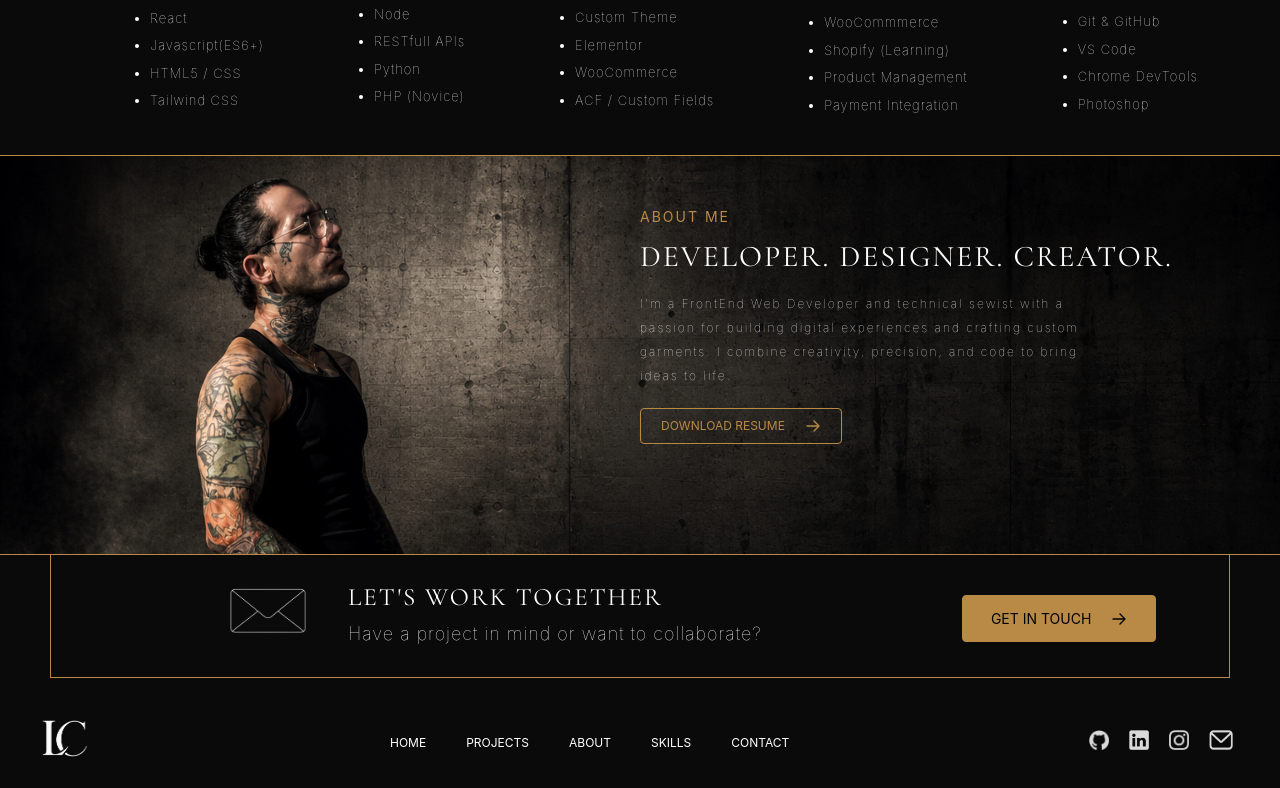
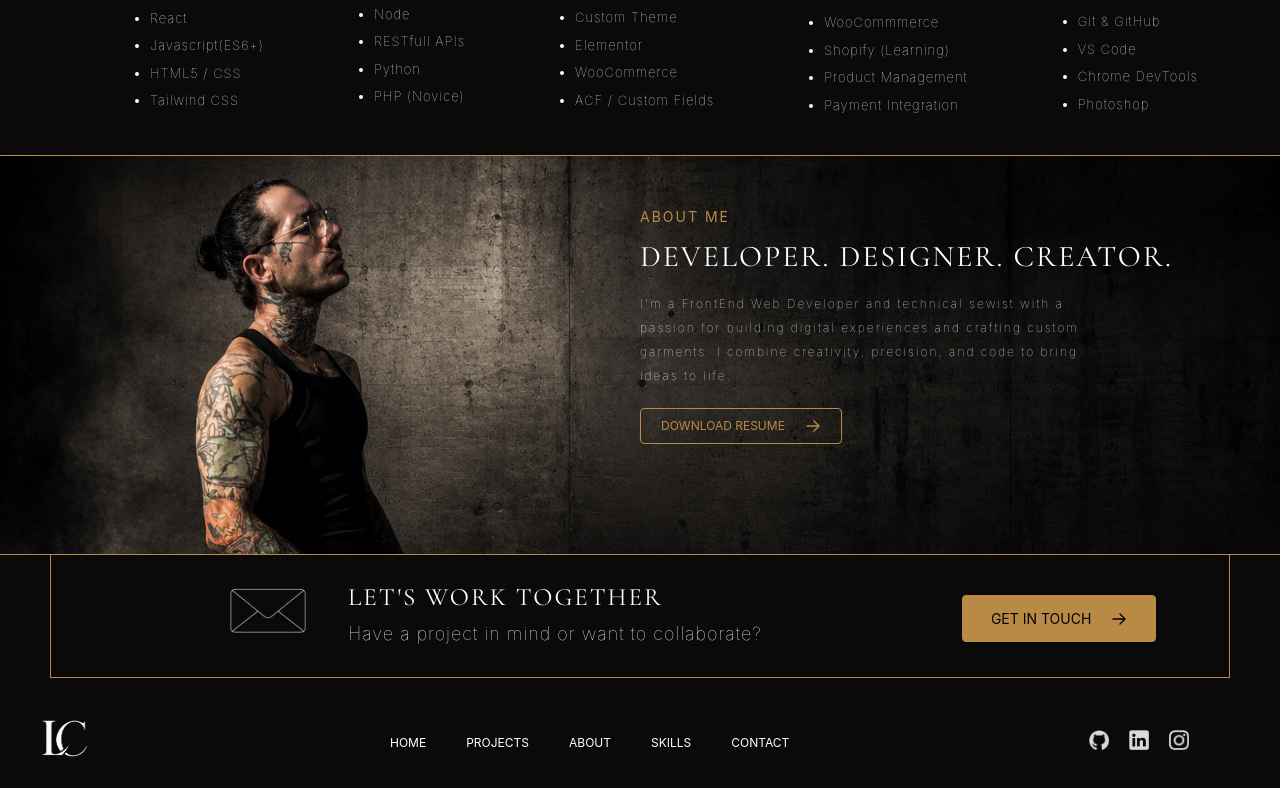
Before and after one commit to LuisChevere/New_react_portfolio, a React (Vite) app in the folder my-portfolio/: page / in a window 1280 px wide. Shown: the part 1233-2021 px from the top of the page. Built offline with nearby package versions, Linux system fonts and the light colour scheme.

Commit message:
removed mail from footer

```diff
--- a/my-portfolio/src/components/Footer.jsx
+++ b/my-portfolio/src/components/Footer.jsx
@@ -92,9 +92,6 @@ function Footer() {
             <img className="w-5 h-5" src={social.image} />
           </a>
         ))}
-        <a target="blank">
-          <img className="w-6 h-5" src={Email} />
-        </a>
       </div>
     </footer>
   );
```
